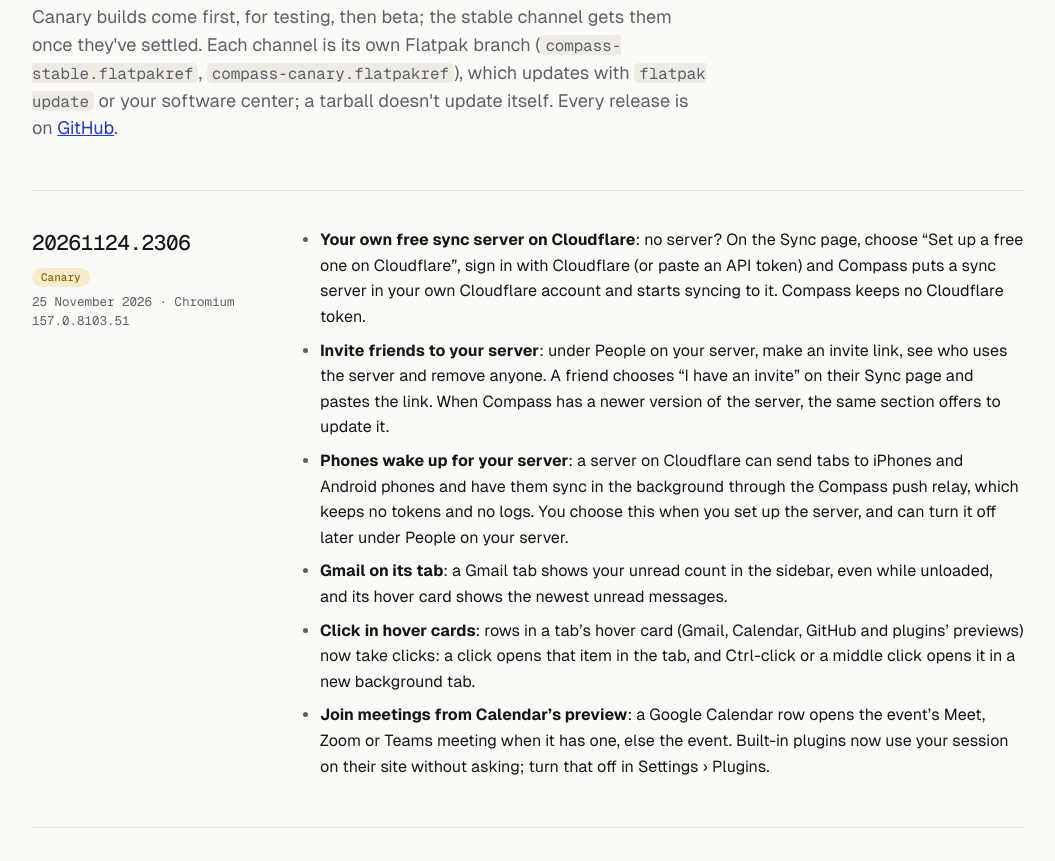
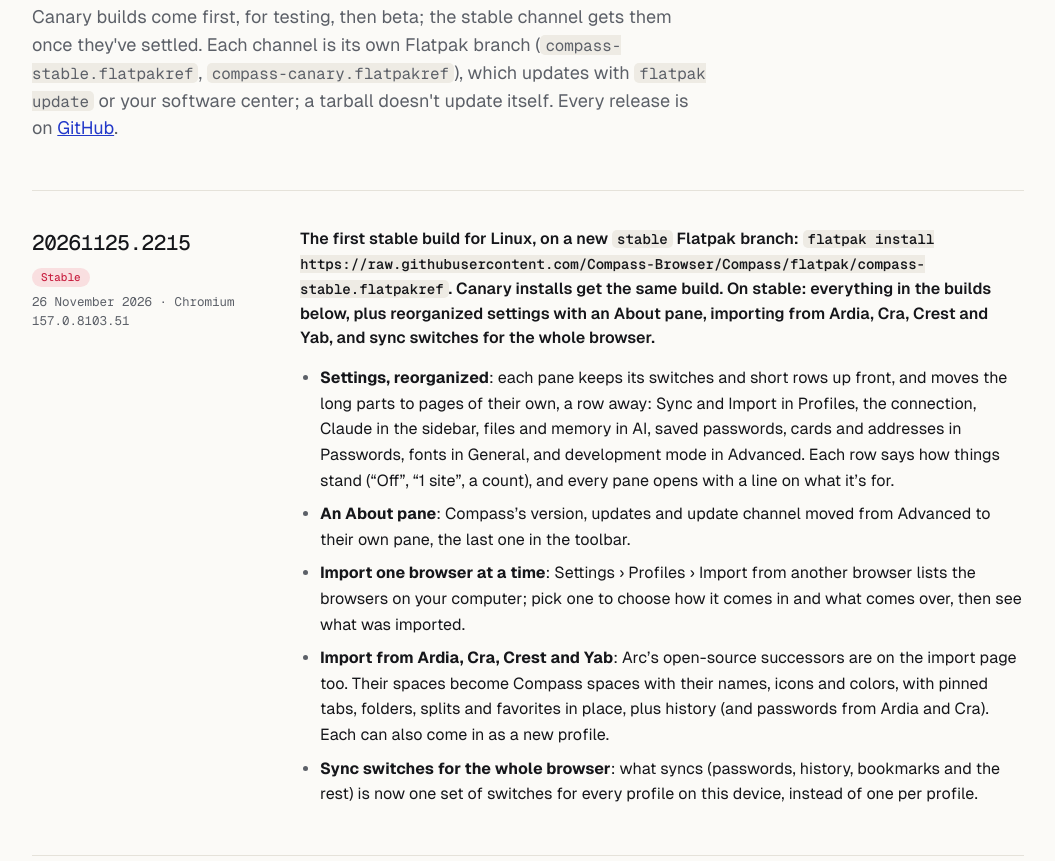
Before and after one commit to Compass-Browser/Compass, a browser extension: page website/changelog/linux.html in a window 1280 px wide. Shown: the part 331-1192 px from the top of the page, without its empty margins (112-1167 px from the left). Drawn offline with Linux system fonts and the light colour scheme.

Commit message:
Changelog: 20261125.2215 stable on Linux, the first stable Flatpak branch
Co-Authored-By: Claude Opus 5.5 <noreply@anthropic.com>
Claude-Session: https://claude.ai/code/session_01VJ5kyCZ93t9jW1cfSySv1b

```diff
--- a/website/changelog/linux.html
+++ b/website/changelog/linux.html
@@ -34,6 +34,19 @@
 <nav class="platforms"><a href="/changelog/mac">Mac</a><a href="/changelog/windows">Windows</a><a aria-current="page" href="/changelog/linux">Linux</a><a href="/changelog/ios">iPhone and iPad</a><a href="/changelog/android">Android</a></nav>
 <p class="intro">Canary builds come first, for testing, then beta; the stable channel gets them once they've settled. Each channel is its own Flatpak branch (<code>compass-stable.flatpakref</code>, <code>compass-canary.flatpakref</code>), which updates with <code>flatpak update</code> or your software center; a tarball doesn't update itself. Every release is on <a href="https://github.com/Compass-Browser/Compass/releases">GitHub</a>.</p>
 </header>
+
+<article>
+<h2>20261125.2215 <span class="badge stable">Stable</span></h2>
+<p class="meta">26 November 2026 · Chromium 157.0.8103.51</p>
+<p class="lead">The first stable build for Linux, on a new <code>stable</code> Flatpak branch: <code>flatpak install https://raw.githubusercontent.com/Compass-Browser/Compass/flatpak/compass-stable.flatpakref</code>. Canary installs get the same build. On stable: everything in the builds below, plus reorganized settings with an About pane, importing from Ardia, Cra, Crest and Yab, and sync switches for the whole browser.</p>
+<ul>
+  <li><strong>Settings, reorganized</strong>: each pane keeps its switches and short rows up front, and moves the long parts to pages of their own, a row away: Sync and Import in Profiles, the connection, Claude in the sidebar, files and memory in AI, saved passwords, cards and addresses in Passwords, fonts in General, and development mode in Advanced. Each row says how things stand (&ldquo;Off&rdquo;, &ldquo;1 site&rdquo;, a count), and every pane opens with a line on what it&rsquo;s for.</li>
+  <li><strong>An About pane</strong>: Compass&rsquo;s version, updates and update channel moved from Advanced to their own pane, the last one in the toolbar.</li>
+  <li><strong>Import one browser at a time</strong>: Settings &rsaquo; Profiles &rsaquo; Import from another browser lists the browsers on your computer; pick one to choose how it comes in and what comes over, then see what was imported.</li>
+  <li><strong>Import from Ardia, Cra, Crest and Yab</strong>: Arc&rsquo;s open-source successors are on the import page too. Their spaces become Compass spaces with their names, icons and colors, with pinned tabs, folders, splits and favorites in place, plus history (and passwords from Ardia and Cra). Each can also come in as a new profile.</li>
+  <li><strong>Sync switches for the whole browser</strong>: what syncs (passwords, history, bookmarks and the rest) is now one set of switches for every profile on this device, instead of one per profile.</li>
+</ul>
+</article>
 
 <article>
 <h2>20261124.2306 <span class="badge canary">Canary</span></h2>
```
